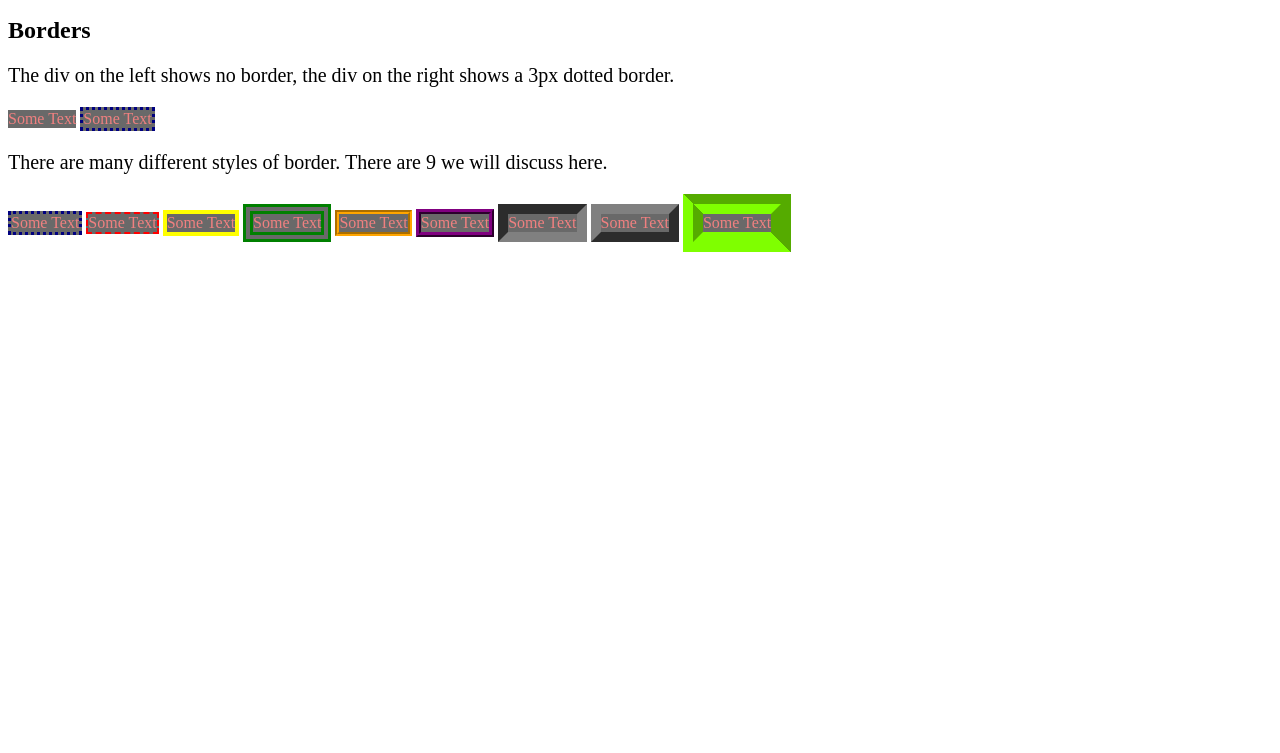
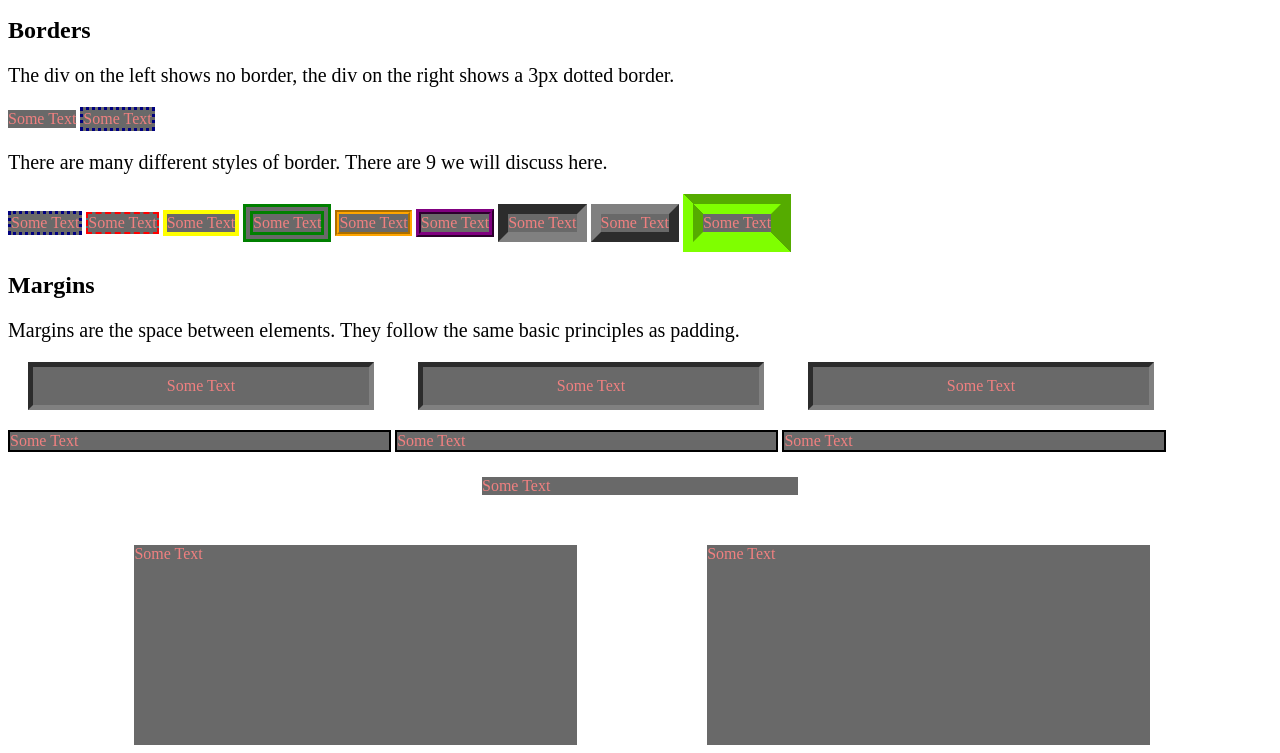
Before and after one commit to jlaw21/BoxModel, a plain HTML site: page index.html in a window 1280 px wide. Shown: the part 522-1275 px from the top of the page. Before the commit the page ends 800 px from the top, so only its background shows below. Drawn offline with Linux system fonts and the light colour scheme.

Commit message:
margin notes

```diff
--- a/index.html
+++ b/index.html
@@ -34,5 +34,19 @@
         <div id="outsetBorder">Some Text</div>
         <div id="mixedBorder">Some Text</div>
 
+        <h2>Margins</h2>
+        <p>Margins are the space between elements. They follow the same basic principles as padding.</p>
+
+
+        <div class="row1">Some Text</div>
+        <div class="row1">Some Text</div>
+        <div class="row1">Some Text</div>
+        <div class='row2'>Some Text</div>
+        <div class='row2'>Some Text</div>
+        <div class='row2'>Some Text</div>
+
+        <div id="center">Some Text</div>
+        <div id="perLeftMargin">Some Text</div>
+        <div id="perRightMargin">Some Text</div>
     </body>
 </html>
--- a/style.css
+++ b/style.css
@@ -74,3 +74,40 @@ div{
      border-style: groove outset inset ridge;
      border-width: 20px;
  }
+
+ .row1{
+     width: 25%;
+     border: 5px inset gray;
+     padding: 10px;
+     text-align:center;
+     margin-left: 20px;
+     margin-right: 20px;
+ }
+
+ .row2{
+     width: 30%;
+     border: 2px solid black;
+     margin-top: 20px;
+
+ }
+
+ #center{
+     display:block;
+     width:25%;
+     margin: auto;
+     margin-top: 25px;
+     margin-bottom: 50px;
+ }
+
+ #perLeftMargin{
+    height:200px;
+    width:35%;
+    margin-left: 10%;
+    margin-right: 10%;
+ }
+
+ #perRightMargin{
+    height:200px;
+    width:35%;
+
+ }
```
